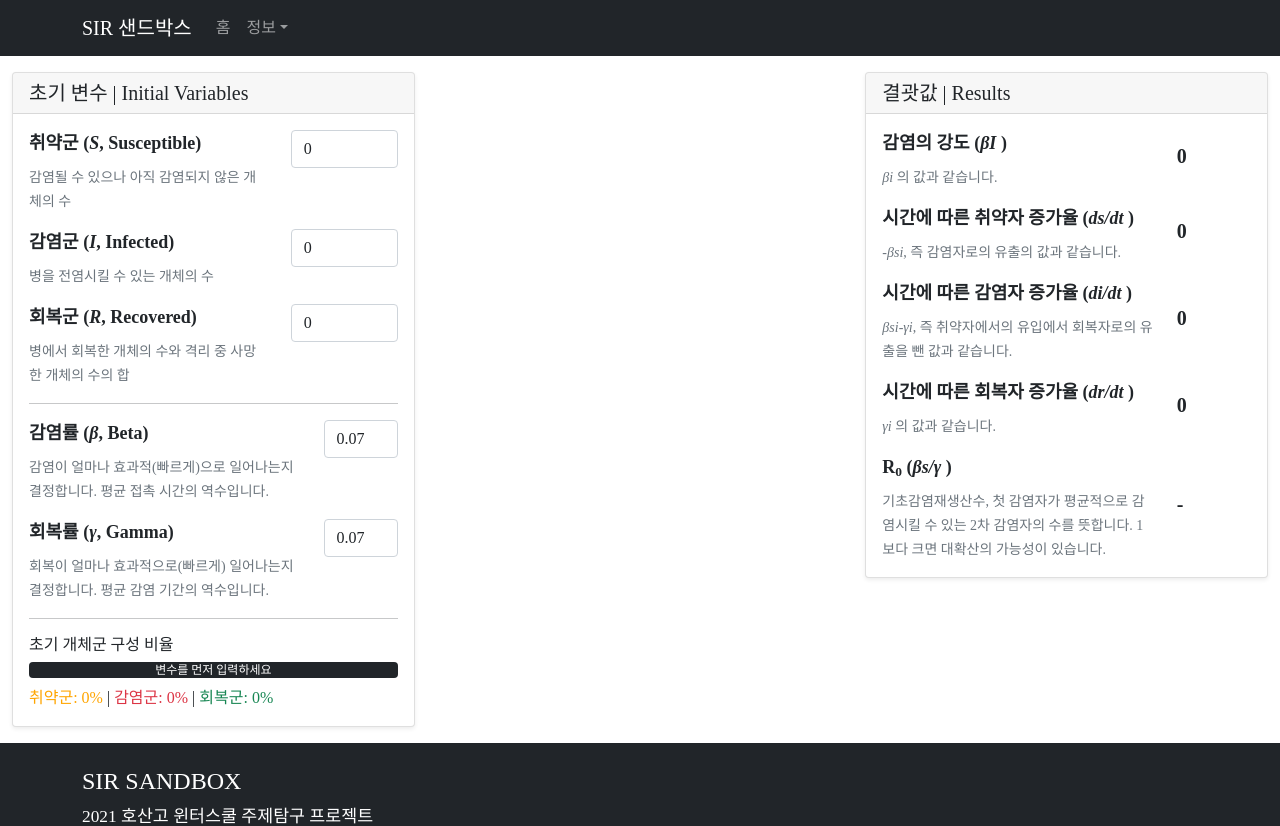
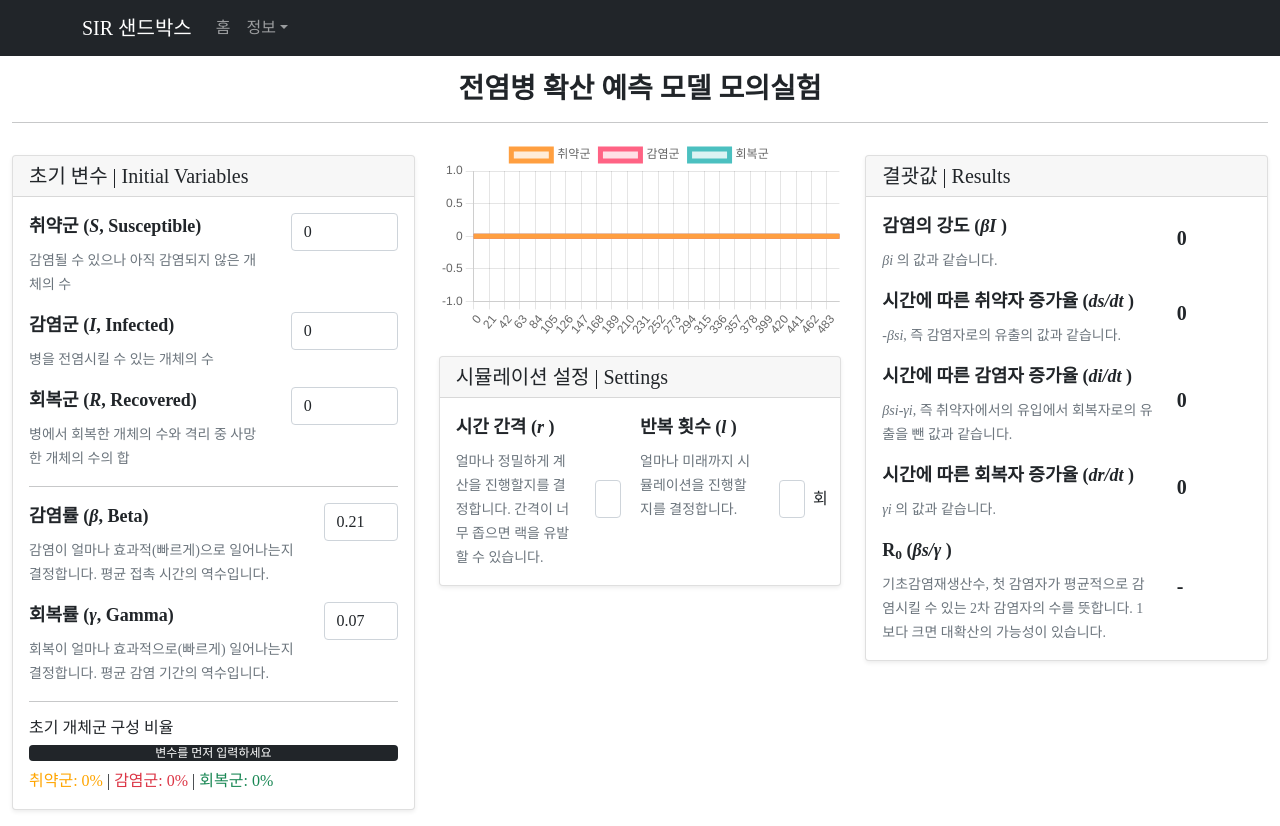
Before and after one commit to ArpaAP/sir-sandbox, a React (Create React App) app: page / in a window 1280 px wide. Shown: the top 826 px of the page. Built offline with nearby package versions, Linux system fonts and the light colour scheme; a web font is replaced by a local one.

Commit message:
Add: 그래프 추가, 시뮬레이션 설정 추가

```diff
--- a/src/App.tsx
+++ b/src/App.tsx
@@ -1,22 +1,58 @@
-import React from "react";
+import React, { useState } from "react";
 import { Container, Row, Col, Form, Card, ProgressBar } from "react-bootstrap";
+import {
+  Chart as ChartJS,
+  CategoryScale,
+  LinearScale,
+  PointElement,
+  LineElement,
+  Title,
+  Tooltip,
+  Legend,
+} from "chart.js";
+import { Line } from "react-chartjs-2";
 import Footer from "./components/Footer";
 import Navibar from "./components/Navibar";
 
+ChartJS.register(
+  CategoryScale,
+  LinearScale,
+  PointElement,
+  LineElement,
+  Title,
+  Tooltip,
+  Legend
+);
+
 const App: React.FC = () => {
-  const [darkmode, setDarkmode] = React.useState(
+  const [darkmode, setDarkmode] = useState(
     localStorage.getItem("darkmode") === "true"
   );
 
-  const [S, setS] = React.useState(0);
-  const [I, setI] = React.useState(0);
-  const [R, setR] = React.useState(0);
-  const [beta, setBeta] = React.useState(0.07);
-  const [gamma, setGamma] = React.useState(0.07);
+  const [S, setS] = useState(0);
+  const [I, setI] = useState(0);
+  const [R, setR] = useState(0);
+  const [beta, setBeta] = useState(0.21);
+  const [gamma, setGamma] = useState(0.07);
+  const [ra, setRa] = useState(0.5);
+  const [loop, setLoop] = useState(1000);
 
   const s = S / (S + I + R) || 0;
   const i = I / (S + I + R) || 0;
   const r = R / (S + I + R) || 0;
+
+  const datas = [[s, i, r]];
+
+  for (let i = 0; i < loop; i++) {
+    const dS = beta * datas[i][0] * datas[i][1];
+    const dR = gamma * datas[i][1];
+
+    const s_ = datas[i][0] - dS * ra;
+    const i_ = datas[i][1] + (dS - dR) * ra;
+    const r_ = datas[i][2] + dR * ra;
+
+    datas.push([s_, i_, r_]);
+  }
 
   return (
     <div
@@ -28,6 +64,10 @@ const App: React.FC = () => {
     >
       <Navibar />
       <Container fluid className="h-100">
+        <Row className="mt-3 text-center">
+          <h3 className="m-0 fw-bold">전염병 확산 예측 모델 모의실험</h3>
+        </Row>
+        <hr />
         <Row>
           <Col xs={12} md={6} lg={5} xl={4} xxl={3}>
             <Card
@@ -132,7 +172,7 @@ const App: React.FC = () => {
                     <Col sm={3} className="ms-auto">
                       <Form.Control
                         type="number"
-                        step="0.1"
+                        step="0.01"
                         value={beta}
                         onChange={(e) =>
                           setBeta(Math.max(Number(e.target.value), 0))
@@ -222,7 +262,146 @@ const App: React.FC = () => {
               </Card.Body>
             </Card>
           </Col>
-          <Col className="d-none d-lg-block" />
+          <Col className="d-none d-lg-block">
+            <Line
+              options={{
+                elements: {
+                  point: {
+                    radius: 0,
+                  },
+                  line: {
+                    tension: 1,
+                  },
+                },
+                scales: {
+                  x: {
+                    ticks: {
+                      autoSkip: true,
+                      maxTicksLimit: 24,
+                    },
+                  },
+                },
+                onClick: (event, activeElements, chart) => {
+                  console.log(activeElements[0].index / 2);
+                },
+              }}
+              data={{
+                labels: Array.from(
+                  { length: datas.length },
+                  (_, i) => Math.round(i * ra * 100) / 100
+                ),
+                datasets: [
+                  {
+                    label: "취약군",
+                    data: datas.map((d) => d[0]),
+                    backgroundColor: "rgba(255, 159, 64, 0.2)",
+                    borderColor: "rgba(255, 159, 64, 1)",
+                    borderWidth: 5,
+                    fill: false,
+                  },
+                  {
+                    label: "감염군",
+                    data: datas.map((d) => d[1]),
+                    backgroundColor: "rgba(255, 99, 132, 0.2)",
+                    borderColor: "rgba(255, 99, 132, 1)",
+                    borderWidth: 5,
+                    fill: false,
+                  },
+                  {
+                    label: "회복군",
+                    data: datas.map((d) => d[2]),
+                    backgroundColor: "rgba(75, 192, 192, 0.2)",
+                    borderColor: "rgba(75, 192, 192, 1)",
+                    borderWidth: 5,
+                    fill: false,
+                  },
+                ],
+              }}
+            />
+
+            <Card
+              bg={darkmode ? "dark" : "white"}
+              text={darkmode ? "white" : "dark"}
+              className="shadow-sm my-3"
+            >
+              <Card.Header as="h5">시뮬레이션 설정 | Settings</Card.Header>
+              <Card.Body className="pt-3 pb-0">
+                <Form className="d-flex">
+                  <Col xs={6}>
+                    <Form.Group as={Row} className="mb-3 h-100">
+                      <Col sm={8}>
+                        <Form.Label
+                          className="fw-bold"
+                          style={{ fontSize: 18 }}
+                        >
+                          시간 간격 (
+                          <b>
+                            <i>r </i>
+                          </b>
+                          )
+                        </Form.Label>
+                        <div>
+                          <Form.Text>
+                            얼마나 정밀하게 계산을 진행할지를 결정합니다. 간격이
+                            너무 좁으면 랙을 유발할 수 있습니다.
+                          </Form.Text>
+                        </div>
+                      </Col>
+                      <Col
+                        sm={4}
+                        className="ms-auto d-flex align-items-center h-100"
+                      >
+                        <Form.Control
+                          className="me-4"
+                          type="number"
+                          step="0.05"
+                          value={ra}
+                          onChange={(e) =>
+                            setRa(Math.max(Number(e.target.value), 0))
+                          }
+                        />
+                      </Col>
+                    </Form.Group>
+                  </Col>
+                  <Col xs={6}>
+                    <Form.Group as={Row} className="mb-3 h-100">
+                      <Col sm={8}>
+                        <Form.Label
+                          className="fw-bold"
+                          style={{ fontSize: 18 }}
+                        >
+                          반복 횟수 (
+                          <b>
+                            <i>l </i>
+                          </b>
+                          )
+                        </Form.Label>
+                        <div>
+                          <Form.Text>
+                            얼마나 미래까지 시뮬레이션을 진행할지를 결정합니다.
+                          </Form.Text>
+                        </div>
+                      </Col>
+                      <Col
+                        sm={4}
+                        className="ms-auto d-flex align-items-center h-100"
+                      >
+                        <Form.Control
+                          className="me-2"
+                          type="number"
+                          step="1"
+                          value={loop}
+                          onChange={(e) =>
+                            setLoop(Math.max(Number(e.target.value), 0))
+                          }
+                        />회
+                      </Col>
+                    </Form.Group>
+                  </Col>
+                </Form>
+              </Card.Body>
+            </Card>
+          </Col>
           <Col xs={12} md={6} lg={5} xl={4} xxl={3}>
             <Card
               bg={darkmode ? "dark" : "white"}
```
